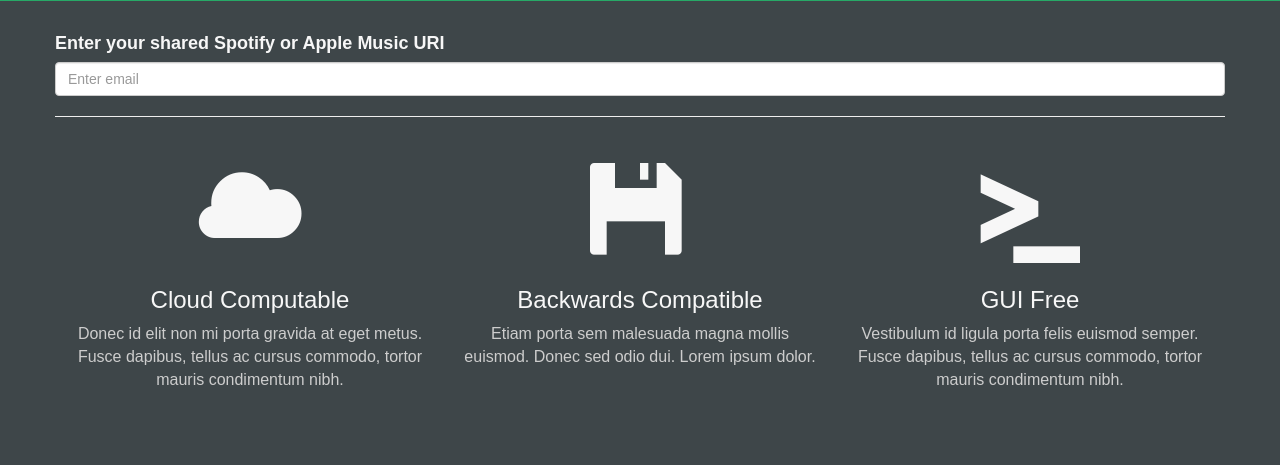
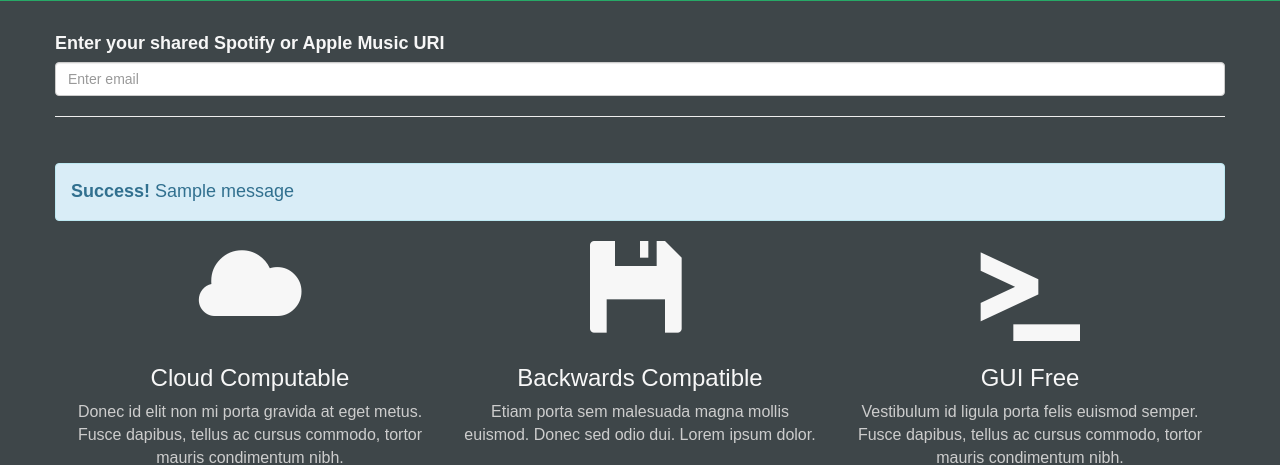
Before and after one commit to yaelsprikut/YaleFlaskApp, a Flask app: page / in a window 1280 px wide. Shown: the part 322-787 px from the top of the page. Before the commit the page ends 707 px from the top, so only its background shows below. Run offline with Flask 2, Linux system fonts and the light colour scheme; one stand-in notice (Sample message) is shown; some libraries are stand-ins or nearby versions.

Commit message:
crazy changes man

```diff
--- a/app.py
+++ b/app.py
@@ -1,12 +1,39 @@
-from flask import Flask, render_template
+from flask import Flask, render_template, flash, request
+from wtforms import Form, TextField, validators
+import requests
+from bs4 import BeautifulSoup
 
 
 app = Flask(__name__)
+app.config.from_object(__name__)
+
+app.config['SECRET_KEY'] = '7d441f27d441f27567d441f2b6176a'
 
 
-@app.route('/')
+class ReusableForm(Form):
+    email = TextField('Enter your shared Spotify or Apple Music URI:')
+
+
+@app.route("/", methods=['GET', 'POST'])
 def index():
-        return render_template('index.html')
+    form = ReusableForm(request.form)
+    print form.errors
+    if request.method == 'POST':
+        example_input_email = request.form['exampleInputEmail1']
+        # print example_input_email
+        page = requests.get(example_input_email)
+        soup = BeautifulSoup(page.content, 'html.parser')
+        data = soup.find('title').get_text()
+        print data
+
+
+        if form.validate():
+            # Save the comment here.
+            flash('Your song is  ' + data)
+        else:
+            flash('Error: All the form fields are required. ')
+
+    return render_template('index.html', form=form)
 
 
 @app.route('/about')
--- a/templates/includes/form.html
+++ b/templates/includes/form.html
@@ -1,7 +1,9 @@
-<form style="font-size:18px;">
+<form action="" method="post" style="font-size:18px;" role="form">
+  {{ form.csrf }}
   <div class="form-group">
     <label for="exampleInputEmail1">Enter your shared Spotify or Apple Music URI</label>
-    <input type="email" class="form-control" id="exampleInputEmail1" aria-describedby="emailHelp" placeholder="Enter email">
+    <input type="text" class="form-control" id="exampleInputEmail1" name="exampleInputEmail1" aria-describedby="emailHelp" placeholder="Enter email">
+
     <!--<small id="emailHelp" class="form-text text-muted">We'll never share your email with anyone else.</small>-->
   </div>
   <!--<div class="form-group">-->
@@ -9,4 +11,22 @@
     <!--<input type="password" class="form-control" id="exampleInputPassword1" placeholder="Password">-->
   <!--</div>-->
     <hr /><br/>
+   {% with messages = get_flashed_messages(with_categories=true) %}
+            {% if messages %}
+
+        {% for message in messages %}
+            {% if "Error" not in message[1]: %}
+                <div class="alert alert-info">
+                <strong>Success! </strong> {{ message[1] }}
+                </div>
+            {% endif %}
+
+            {% if "Error" in message[1]: %}
+                <div class="alert alert-warning">
+                {{ message[1] }}
+                </div>
+            {% endif %}
+        {% endfor %}
+            {% endif %}
+        {% endwith %}
 </form>
```
Also changed, not shown: spotify.py (+7 -0 lines).
